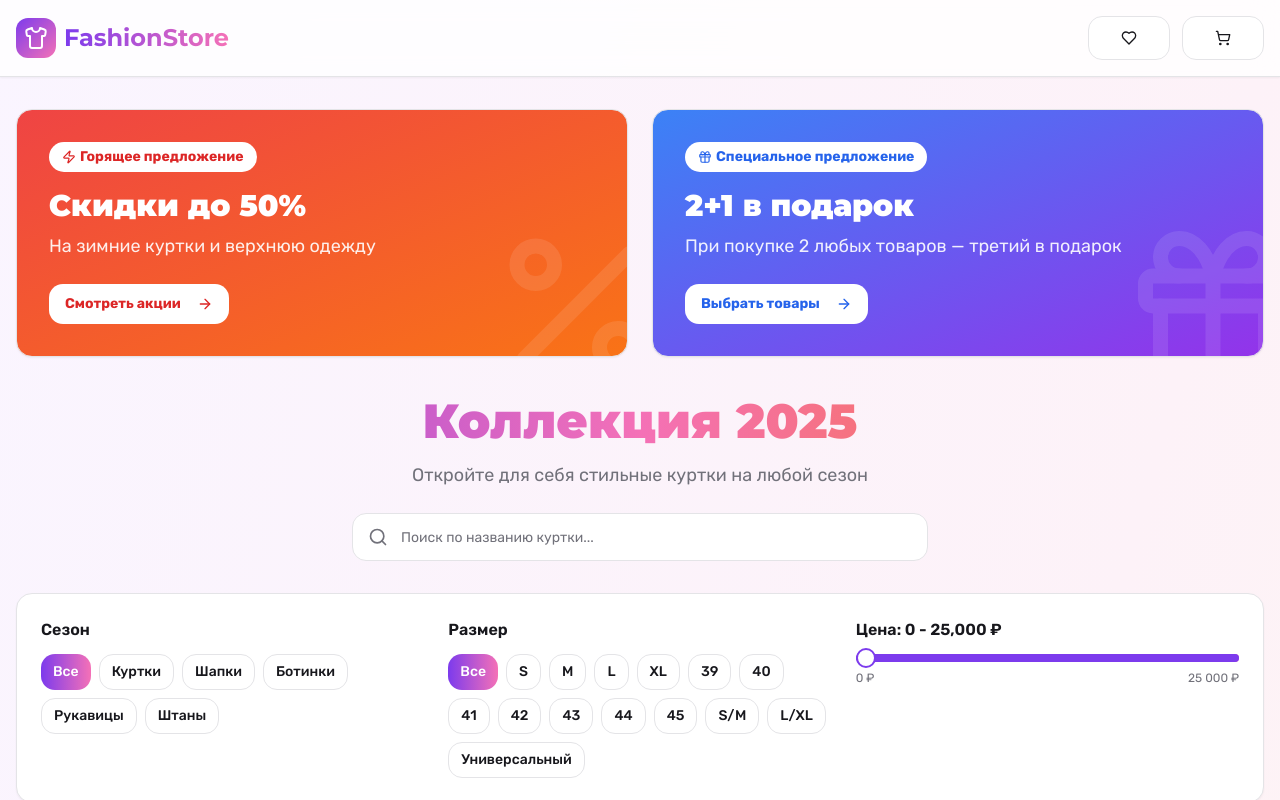
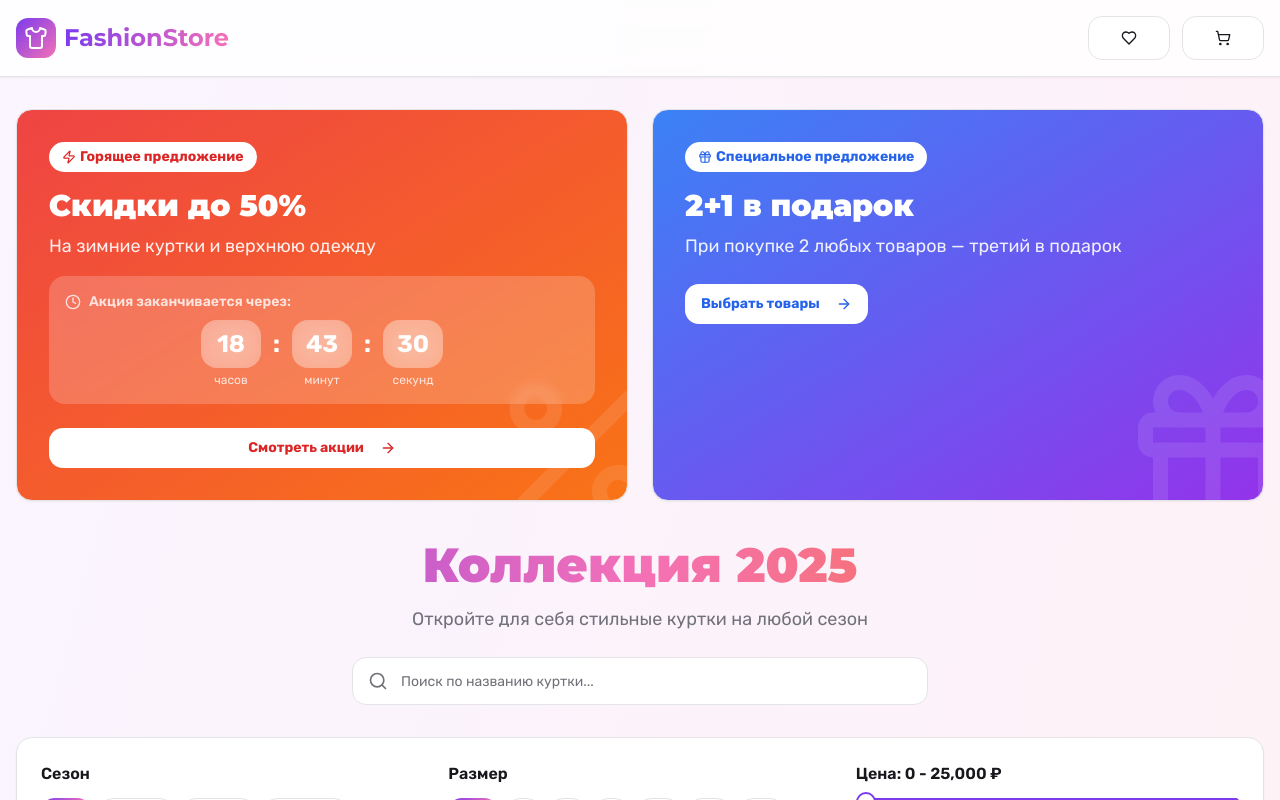
Before and after one commit to pr-poehali-dev/jacket-photo-creation, a React (Vite) app: page / in a window 1280 px wide. Shown: the top 800 px of the page. Built offline with nearby package versions, Linux system fonts and the light colour scheme.

Commit message:
feat: добавить таймер акции

```diff
--- a/src/pages/Index.tsx
+++ b/src/pages/Index.tsx
@@ -208,6 +208,7 @@ export default function Index() {
   const [filterSize, setFilterSize] = useState<string>('Все');
   const [sortBy, setSortBy] = useState<string>('default');
   const [searchQuery, setSearchQuery] = useState<string>('');
+  const [timeLeft, setTimeLeft] = useState({ hours: 0, minutes: 0, seconds: 0 });
 
   const categories = ['Все', 'Куртки', 'Шапки', 'Ботинки', 'Рукавицы', 'Штаны'];
   const sizes = ['Все', 'S', 'M', 'L', 'XL', '39', '40', '41', '42', '43', '44', '45', 'S/M', 'L/XL', 'Универсальный'];
@@ -217,6 +218,27 @@ export default function Index() {
     if (saved) {
       setFavorites(JSON.parse(saved));
     }
+  }, []);
+
+  useEffect(() => {
+    const calculateTimeLeft = () => {
+      const now = new Date();
+      const endOfDay = new Date();
+      endOfDay.setHours(23, 59, 59, 999);
+      const difference = endOfDay.getTime() - now.getTime();
+
+      if (difference > 0) {
+        const hours = Math.floor((difference / (1000 * 60 * 60)) % 24);
+        const minutes = Math.floor((difference / 1000 / 60) % 60);
+        const seconds = Math.floor((difference / 1000) % 60);
+        setTimeLeft({ hours, minutes, seconds });
+      }
+    };
+
+    calculateTimeLeft();
+    const timer = setInterval(calculateTimeLeft, 1000);
+
+    return () => clearInterval(timer);
   }, []);
 
   const toggleFavorite = (productId: number) => {
@@ -413,11 +435,39 @@ export default function Index() {
                   Горящее предложение
                 </Badge>
                 <h3 className="text-3xl font-black mb-2">Скидки до 50%</h3>
-                <p className="text-white/90 mb-6 text-lg">
+                <p className="text-white/90 mb-4 text-lg">
                   На зимние куртки и верхнюю одежду
                 </p>
+                <div className="bg-white/20 backdrop-blur-sm rounded-lg p-4 mb-6">
+                  <p className="text-sm text-white/80 mb-2 font-semibold flex items-center gap-2">
+                    <Icon name="Clock" size={16} />
+                    Акция заканчивается через:
+                  </p>
+                  <div className="flex gap-3 justify-center">
+                    <div className="text-center">
+                      <div className="bg-white/30 backdrop-blur-md rounded-lg px-3 py-2 min-w-[60px]">
+                        <div className="text-2xl font-black">{timeLeft.hours.toString().padStart(2, '0')}</div>
+                      </div>
+                      <div className="text-xs mt-1 text-white/80">часов</div>
+                    </div>
+                    <div className="text-2xl font-black self-center pb-5">:</div>
+                    <div className="text-center">
+                      <div className="bg-white/30 backdrop-blur-md rounded-lg px-3 py-2 min-w-[60px]">
+                        <div className="text-2xl font-black">{timeLeft.minutes.toString().padStart(2, '0')}</div>
+                      </div>
+                      <div className="text-xs mt-1 text-white/80">минут</div>
+                    </div>
+                    <div className="text-2xl font-black self-center pb-5">:</div>
+                    <div className="text-center">
+                      <div className="bg-white/30 backdrop-blur-md rounded-lg px-3 py-2 min-w-[60px]">
+                        <div className="text-2xl font-black">{timeLeft.seconds.toString().padStart(2, '0')}</div>
+                      </div>
+                      <div className="text-xs mt-1 text-white/80">секунд</div>
+                    </div>
+                  </div>
+                </div>
                 <Button
-                  className="bg-white text-red-600 hover:bg-red-50 font-bold"
+                  className="bg-white text-red-600 hover:bg-red-50 font-bold w-full"
                   onClick={() => setSelectedCategory('Куртки')}
                 >
                   Смотреть акции
```
